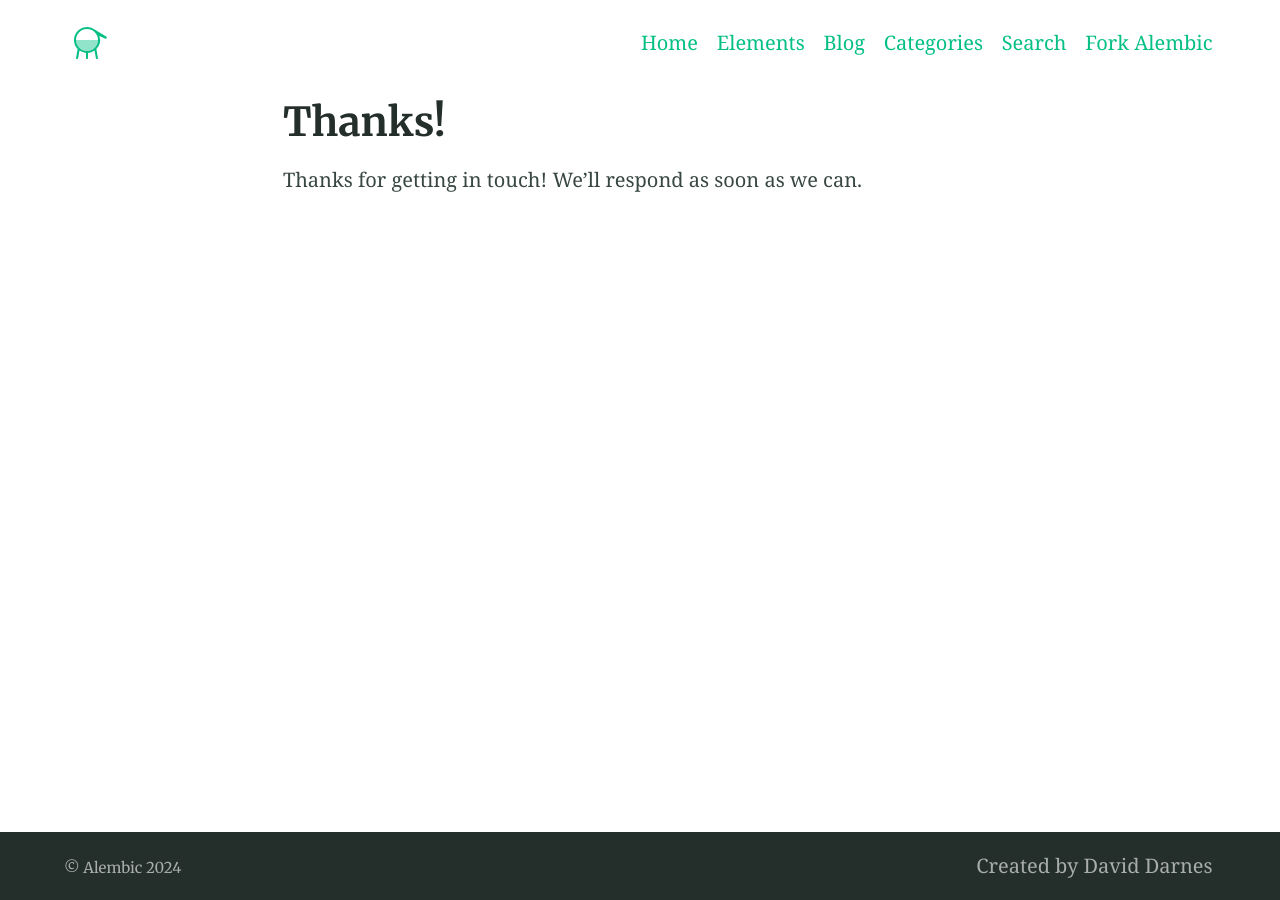
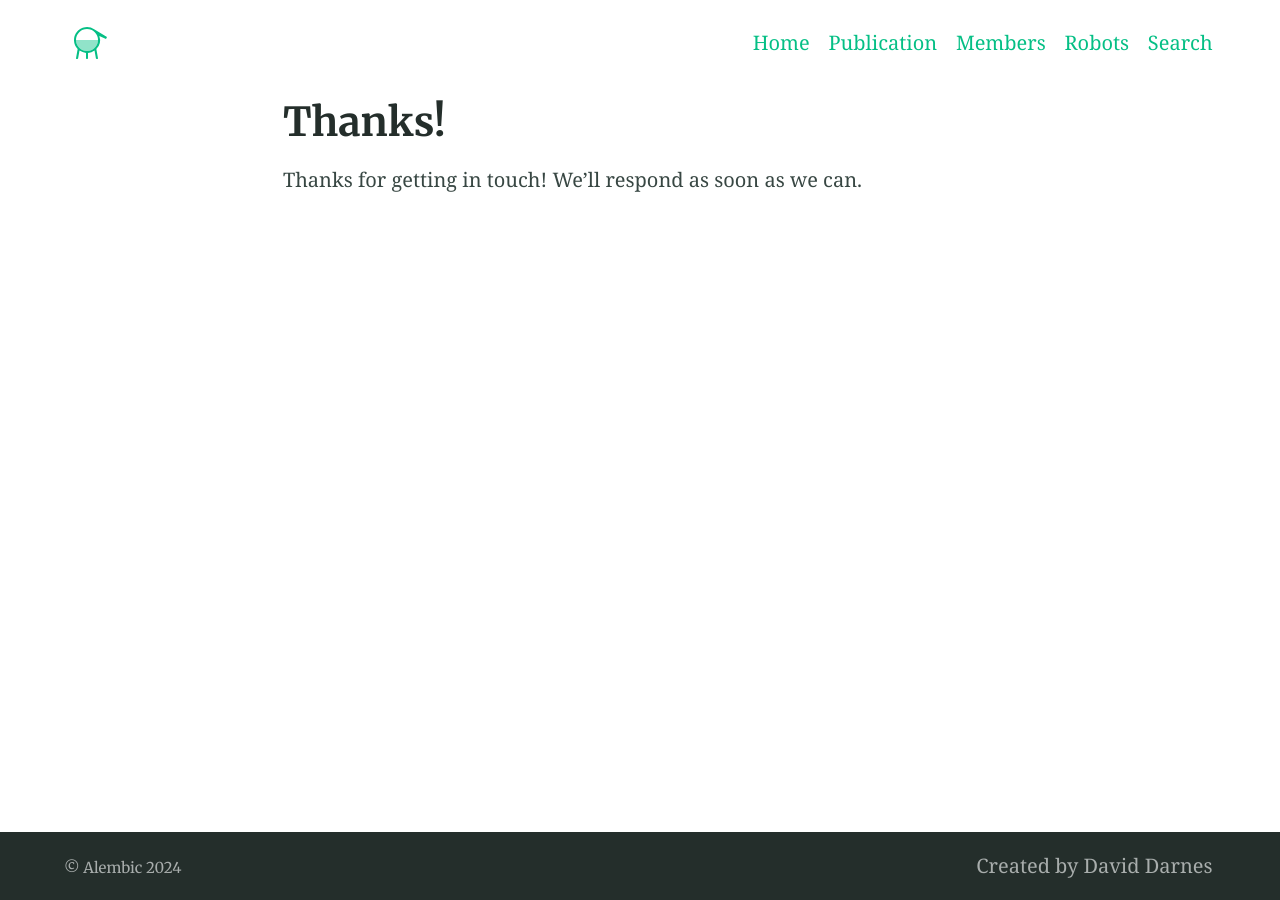
Before and after one commit to nus-irr/nus-irr.github.io, a Jekyll site: the page built from thanks.md, in a window 1280 px wide. Built offline with Jekyll 4.4.1, drawn with Linux system fonts in a browser that asks for light colours.

Commit message:
Update _config.yml

```diff
--- a/_config.yml
+++ b/_config.yml
@@ -123,16 +123,14 @@ favicons: # Favicons are also used in the manifest file. Syntax is 'size: path'
 navigation_header:
 - title: Home
   url: /
-- title: Elements
-  url: /elements/
-- title: Blog
-  url: /blog/
-- title: Categories
-  url: /categories/
+- title: Publication
+  url: /Publication/
+- title: Members
+  url: /members/
+- title: Robots
+  url: /robots/
 - title: Search
   url: /search/
-- title: Fork Alembic
-  url: https://github.com/daviddarnes/alembic
 
 navigation_footer:
 - title: Created by David Darnes
```
